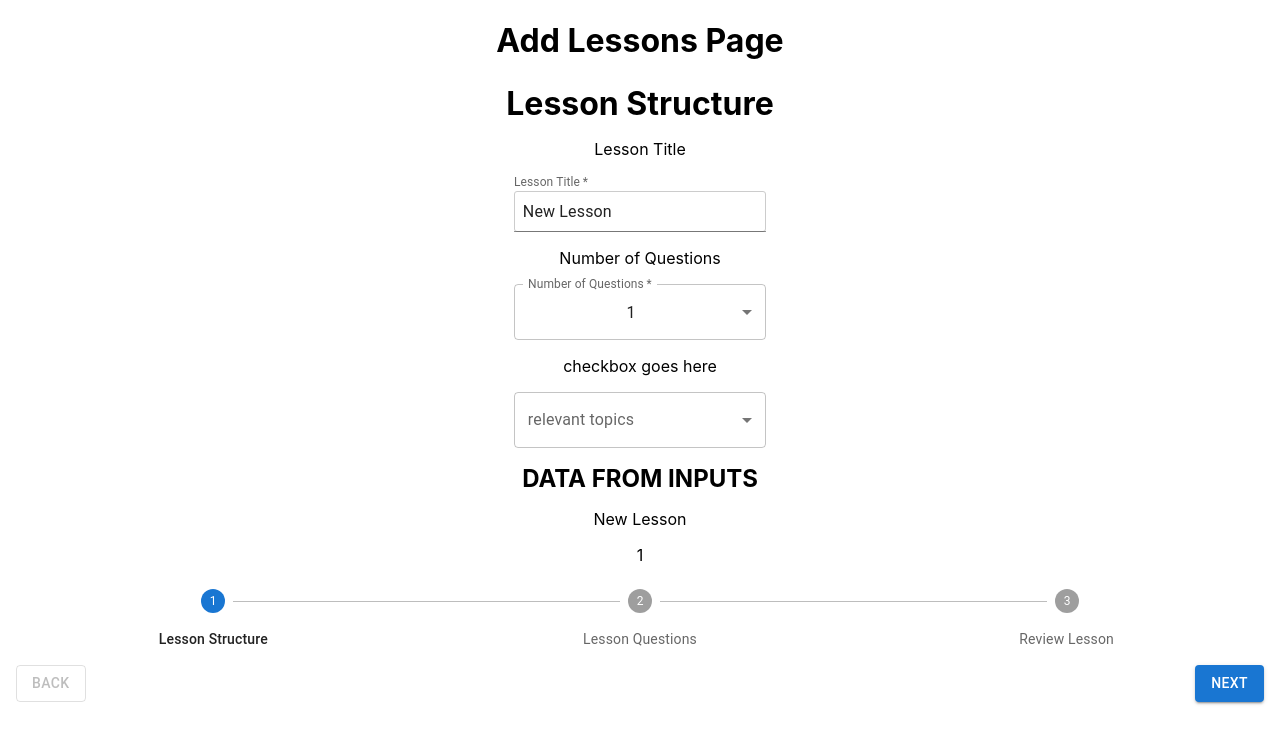
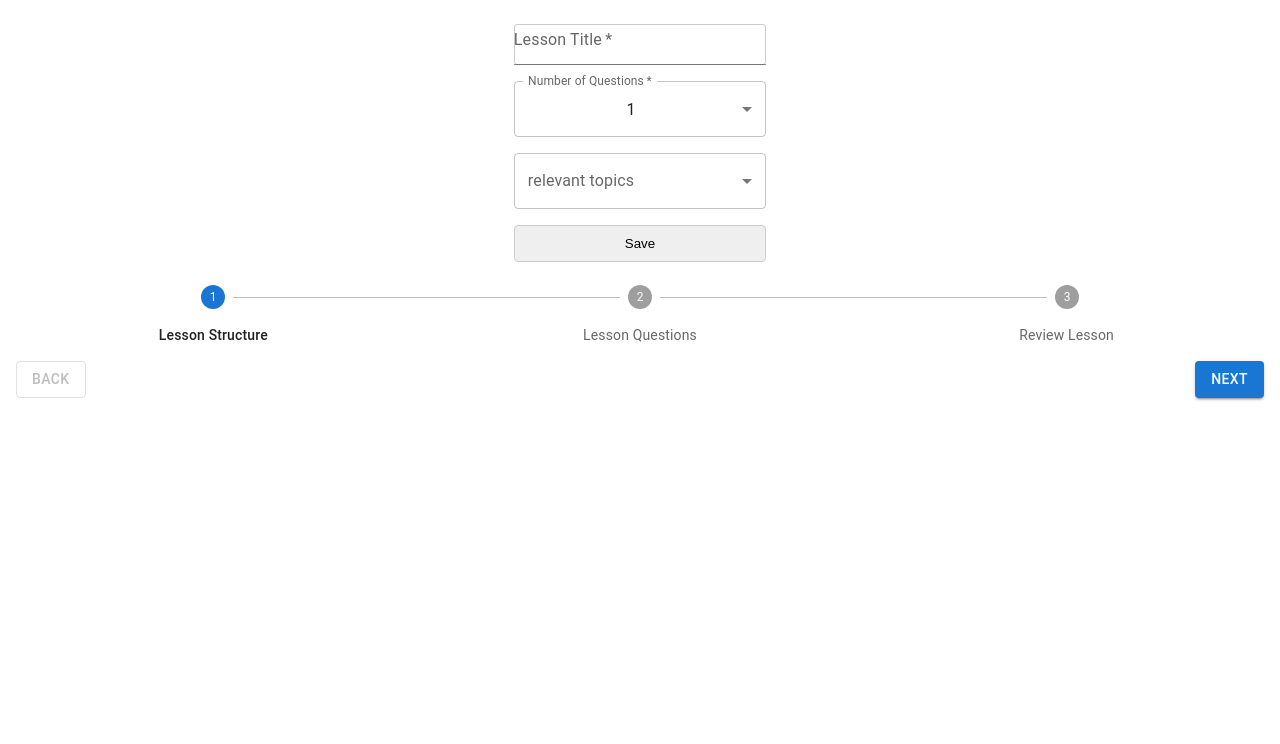
Before and after one commit to breeatoomey/instructor-app, a React (Create React App) app in the folder client/: page /add-lessons in a window 1280 px wide. Shown: the top 744 px of the page. Built offline with nearby package versions, Linux system fonts and the light colour scheme.

Commit message:
step 1 of adding lesson fully functional

```diff
--- a/client/src/Components/ClassPage/Pages/AddNewLesson/AddLessons.jsx
+++ b/client/src/Components/ClassPage/Pages/AddNewLesson/AddLessons.jsx
@@ -33,6 +33,15 @@ const Step3Test = () => {
 
 // TODO: this is just a test component to show how to switch between steps
 // add the actual components for each step later
+
+const AddLessons = () => {
+  const [activeStep, setActiveStep] = useState(0)
+  const [dataFromStep1, setDataFromStep1] = useState({
+    lessonTitle: '',
+    numQuestions: 1,
+    selectedTopics: [],
+  })
+
   const handlePageBasedOnStep = step => {
     switch (step) {
       case 1:
@@ -40,17 +49,19 @@ const handlePageBasedOnStep = step => {
       case 2:
         return <Step3Test />
       default:
-      return <LessonStructure />
+        return <LessonStructure data={dataFromStep1} setData={setDataFromStep1} />
     }
   }
-
-const AddLessons = () => {
-  const [activeStep, setActiveStep] = useState(0)
   return (
     <div className="addLessons">
-      <h1>Add Lessons Page</h1>
       {/* <Step1Test /> */}
       {handlePageBasedOnStep(activeStep)}
+      {/* <h2>DATA FROM STEP 1</h2>
+      <div>
+        {Object.keys(dataFromStep1).map(key => (
+          <p>{dataFromStep1[key]}</p>
+        ))}
+      </div> */}
       <LessonStepper activeStep={activeStep} setActiveStep={setActiveStep} />
     </div>
   )
--- a/client/src/Components/ClassPage/Pages/AddNewLesson/LessonStructure.jsx
+++ b/client/src/Components/ClassPage/Pages/AddNewLesson/LessonStructure.jsx
@@ -1,6 +1,13 @@
 import { useState } from 'react'
 import { Box, TextField, MenuItem, Checkbox, FormControlLabel, FormGroup } from '@mui/material'
 
+const LessonStructure = ({ data, setData }) => {
+  // TODO: add everything to a form and then add a save button that sends data back to AddLessons
+  const [lessonTitle, setLessonTitle] = useState(data['lessonTitle'])
+  const [numQuestions, setNumQuestions] = useState(data['numQuestions'])
+  const [topics, setTopics] = useState(data['selectedTopics'])
+
+  // temporary solution. will fetch topics from the server later
   const questionOptions = [...Array.from({ length: 10 }, (v, i) => i + 1)]
   const mockTopics = [
     'Lists',
@@ -11,27 +18,38 @@ const mockTopics = [
     'Classes',
     'Recursion',
   ]
-
-const LessonStructure = () => {
-  const [lessonTitle, setLessonTitle] = useState('New Lesson')
-  const [numQuestions, setNumQuestions] = useState(1)
-  const [topics, setTopics] = useState({
-    Lists: false,
-    Strings: false,
-    Dictionaries: false,
-    Loops: false,
-    Functions: false,
-    Classes: false,
-    Recursion: false,
+  const mappings = () => {
+    return mockTopics.map(topic => {
+      if (topics.includes(topic)) {
+        return { [topic]: true }
+      }
+      return { [topic]: false }
     })
-
-  const handleTopicChange = event => {
-    console.log(event.target.name, event.target.checked)
-    setTopics({ ...topics, [event.target.name]: event.target.checked })
   }
 
-  // const selectedTopics = Object.keys(topics).filter(topic => topics[topic])
-  const selectedTopics = topics => Object.keys(topics).filter(topic => topics[topic])
+  const [topicMappings, setTopicMappings] = useState(Object.assign({}, ...mappings()))
+
+  const submitForm = event => {
+    event.preventDefault()
+    // console.log(lessonTitle)
+    // console.log(data['selectedTopics'])
+
+    const selectedTopics = Object.keys(topicMappings).filter(topic => topicMappings[topic])
+    // console.log(selectedTopics)
+    // This is just a duct-tape solution to prevent the form from submitting if some fields are empty
+    // will try to use MUI form validation later or the required prop for text fields in future to prevent invalid form submissions
+    if ((data['lessonTitle'] === '' && lessonTitle === '') || selectedTopics.length === 0) {
+      alert('Please fill in all fields')
+      return
+    }
+    setData({ ...data, lessonTitle, numQuestions, selectedTopics })
+    // console.log(data)
+    console.log('submitted form')
+  }
+  const handleTopicChange = event => {
+    setTopicMappings({ ...topicMappings, [event.target.name]: event.target.checked })
+  }
+
   return (
     <Box
       sx={{
@@ -45,8 +63,8 @@ const LessonStructure = () => {
         },
       }}
     >
-      <h1>Lesson Structure</h1>
-      <div>Lesson Title</div>
+      {/* <h1>Lesson Structure</h1> */}
+      <form onSubmit={submitForm}>
         <TextField
           id="lesson-title-input"
           label="Lesson Title"
@@ -55,10 +73,7 @@ const LessonStructure = () => {
           onChange={event => setLessonTitle(event.target.value)}
           required
         />
-      {/* <InputLabel id="num-questions-label">Number of Questions</InputLabel> */}
-      <div>Number of Questions</div>
         <TextField
-        // labelId="num-questions-label"
           select
           maxRows={4}
           id="num-questions-input"
@@ -75,29 +90,26 @@ const LessonStructure = () => {
             )
           })}
         </TextField>
-      <div>checkbox goes here</div>
-      <TextField select label="relevant topics">
+        <TextField select id="relevant-topics-select" label="relevant topics">
           <FormGroup>
             {mockTopics.map((topic, index) => (
               <MenuItem key={index}>
                 <FormControlLabel
                   label={topic}
                   control={
-                  <Checkbox checked={topics[topic]} onChange={handleTopicChange} name={topic} />
+                    <Checkbox
+                      checked={topicMappings[topic]}
+                      onChange={handleTopicChange}
+                      name={topic}
+                    />
                   }
                 />
               </MenuItem>
             ))}
           </FormGroup>
         </TextField>
-      <h2>DATA FROM INPUTS</h2>
-      <p>{lessonTitle}</p>
-      <p>{numQuestions}</p>
-      <p>
-        {selectedTopics(topics).map(topic => {
-          return `${topic}, `
-        })}
-      </p>
+        <input type="submit" value="Save" />
+      </form>
     </Box>
   )
 }
```
Lines whose indentation alone changed are shown as unchanged.
